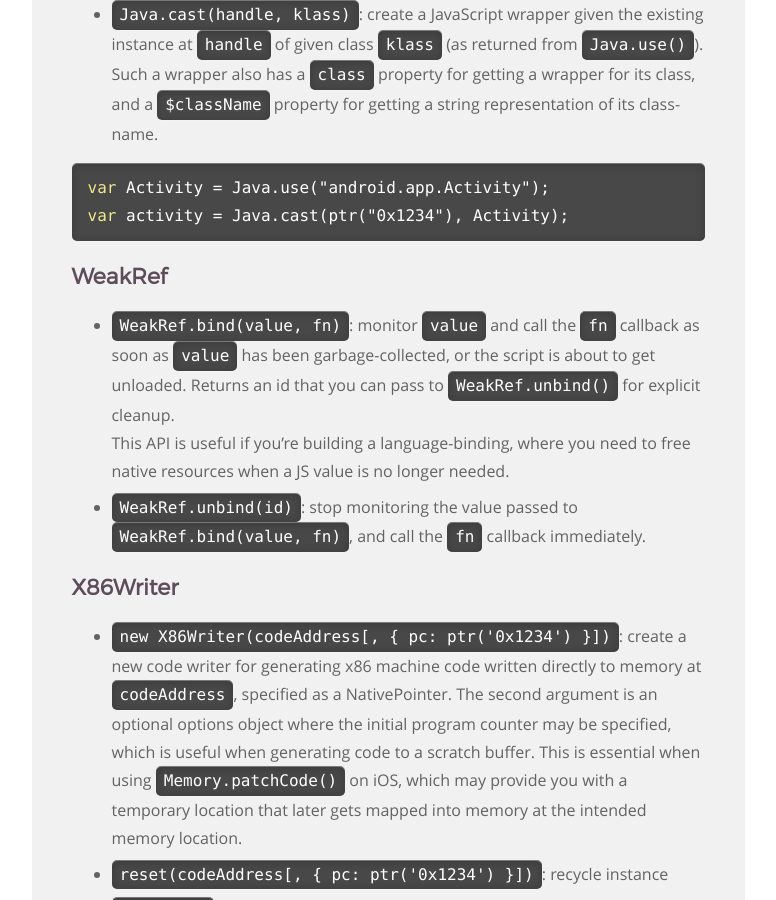
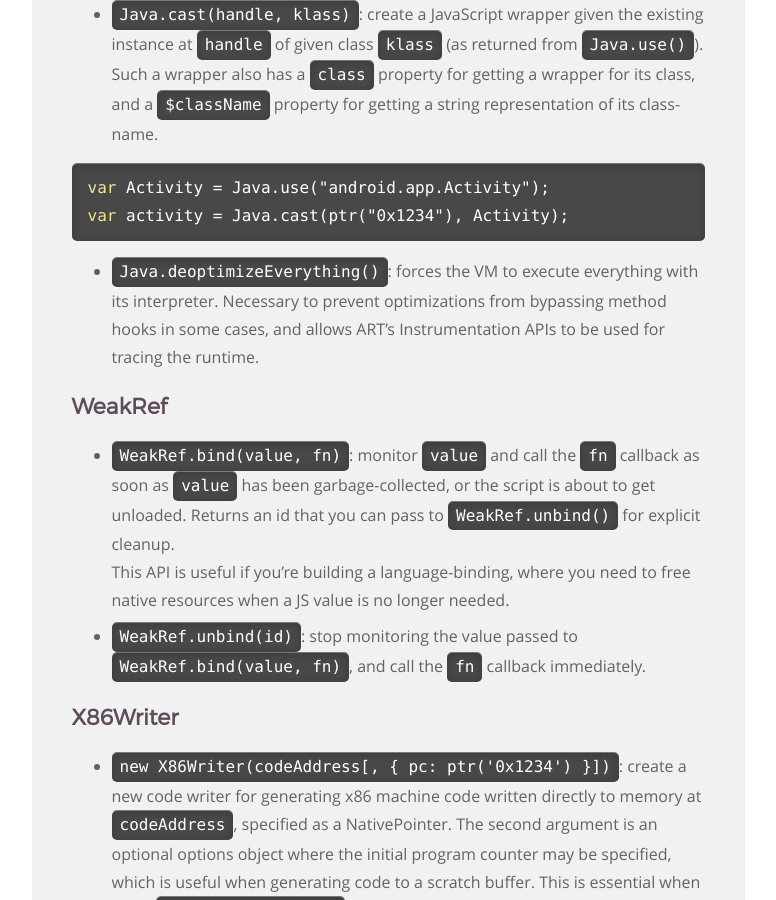
Before and after one commit to frida/frida-website, a Jekyll site: the page built from _docs/javascript-api.md, in a window 1280 px wide and 900 px high, scrolled down 55332 px. Shown: the whole window, without its empty margins (364-1140 px from the left). Built offline with Jekyll 4.4.1, drawn with Linux system fonts in a browser that asks for light colours.

Commit message:
Add docs for Java.deoptimizeEverything()

```diff
--- a/_docs/javascript-api.md
+++ b/_docs/javascript-api.md
@@ -2218,6 +2218,11 @@ var Activity = Java.use("android.app.Activity");
 var activity = Java.cast(ptr("0x1234"), Activity);
 {% endhighlight %}
 
++   `Java.deoptimizeEverything()`: forces the VM to execute everything with
+    its interpreter. Necessary to prevent optimizations from bypassing method
+    hooks in some cases, and allows ART's Instrumentation APIs to be used for
+    tracing the runtime.
+
 
 ## WeakRef
 
```
